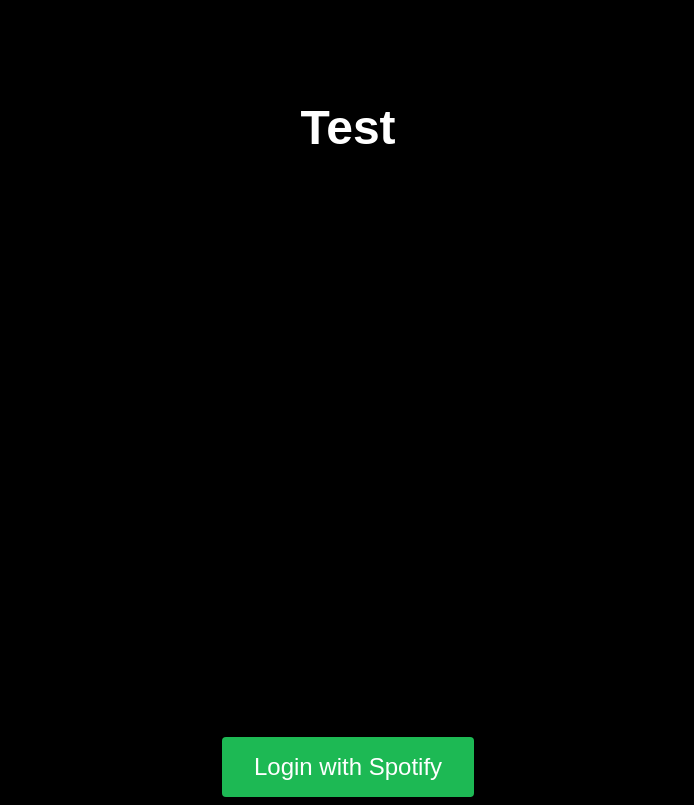
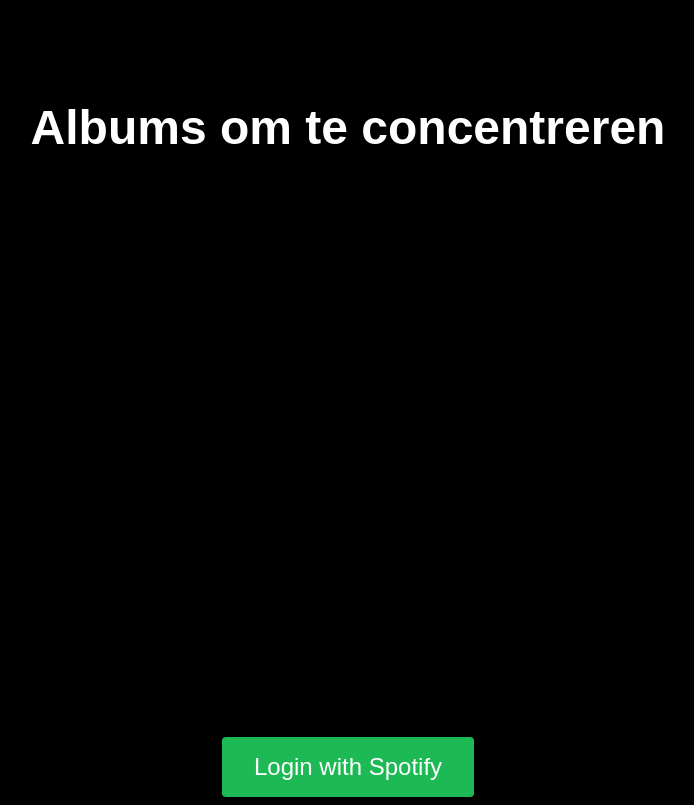
Before and after one commit to larsknip/focustijd, a plain HTML site: page index.html in a window 1280 px wide. Shown: the whole page, without its empty margins (292-986 px from the left). Drawn offline with Linux system fonts and the light colour scheme.

Commit message:
Update index.html

```diff
--- a/index.html
+++ b/index.html
@@ -47,7 +47,7 @@
     </style>
   </head>
   <body>
-    <h1>Test</h1>
+    <h1>Albums om te concentreren</h1>
 
     <div class="slideshow"></div>
 
@@ -93,7 +93,7 @@
           '?response_type=token' +
           '&client_id=' + encodeURIComponent(client_id) +
           '&scope=' + encodeURIComponent(scopes) +
-          '&redirect_uri=' + encodeURIComponent(redirect_uri)  // Use Last FM API to get album art
+          '&redirect_uri=' + encodeURIComponent(redirect_uri);       // Use Last FM API to get album art
       function searchAlbumArt(artist, album, callback) {
         var request = new XMLHttpRequest();
         request.open('GET', 'https://ws.audioscrobbler.com/2.0/?method=album.getinfo&api_key=' + lastFMAPIKey + '&artist=' + encodeURIComponent(artist) + '&album=' + encodeURIComponent(album) + '&format=json', true);
```
